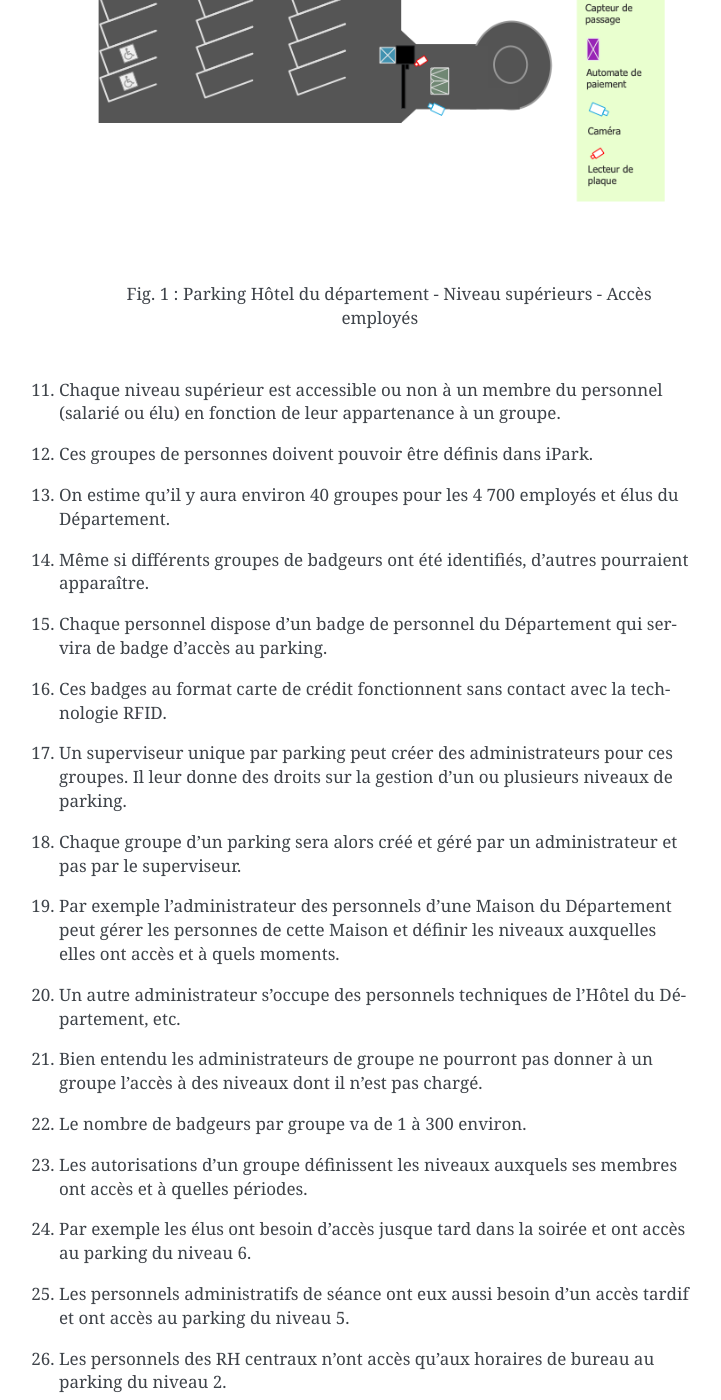
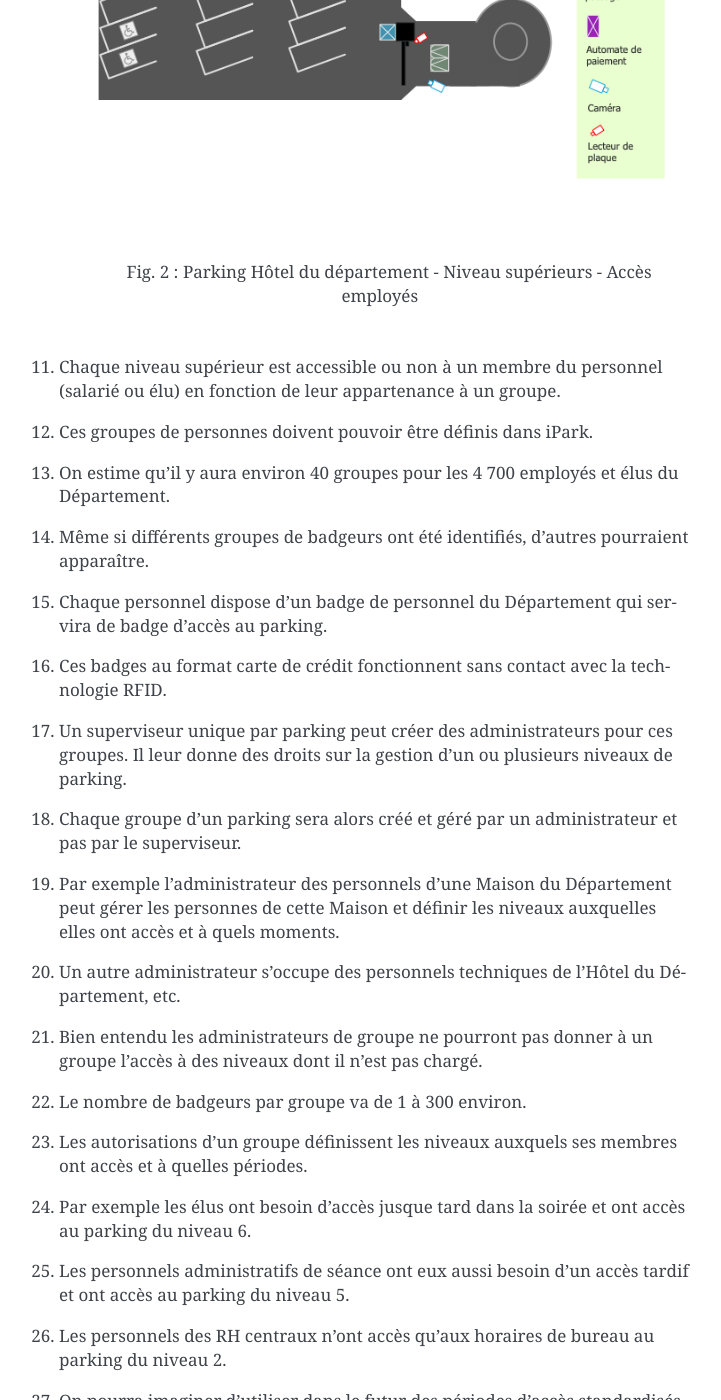
Before and after one commit to cyrilled/iPark, a Sphinx documentation site: the page built from master/source/res/CR002.rst, in a window 1280 px wide and 1400 px high, scrolled down 1829 px. Shown: the whole window, without its empty margins (391-1112 px from the left). Built offline with Sphinx 7.4.7, drawn with Linux system fonts in a browser that asks for light colours; some of the changed text lies outside the part shown.

Commit message:
Update CR002.rst

```diff
--- a/master/source/res/CR002.rst
+++ b/master/source/res/CR002.rst
@@ -26,17 +26,18 @@ Nouvel intervenant, directeur des services généraux de l'Hôtel du départemen
 #. Un premier plan des parkings a été établi à partir des documents des architectes de l'Hôtel du département.
 #. La figure 1 montre le plan du parking public qui est en accès payant.
 
+    .. _CR003-Fig1:
     .. figure:: media/hoteldept1.png
         :align: center
 
         Fig. 1 : Parking Hôtel du département - Niveau 1 - Accès public payant
 
 #. La figure 2 montre le plan des niveaux supérieurs, dont l'accès est dédié aux employés et élus du Département.
-
+    .. _CR003-Fig2:
     .. figure:: media/hoteldept2.png
         :align: center
 
-        Fig. 1 : Parking Hôtel du département - Niveau supérieurs - Accès employés
+        Fig. 2 : Parking Hôtel du département - Niveau supérieurs - Accès employés
 
 #. Chaque niveau supérieur est accessible ou non à un membre du personnel (salarié ou élu) en fonction de leur appartenance à un groupe.
 #. Ces groupes de personnes doivent pouvoir être définis dans iPark.
```
Also changed, not shown: other parts of master/source/res/CR002.rst (+8 -9 lines).
